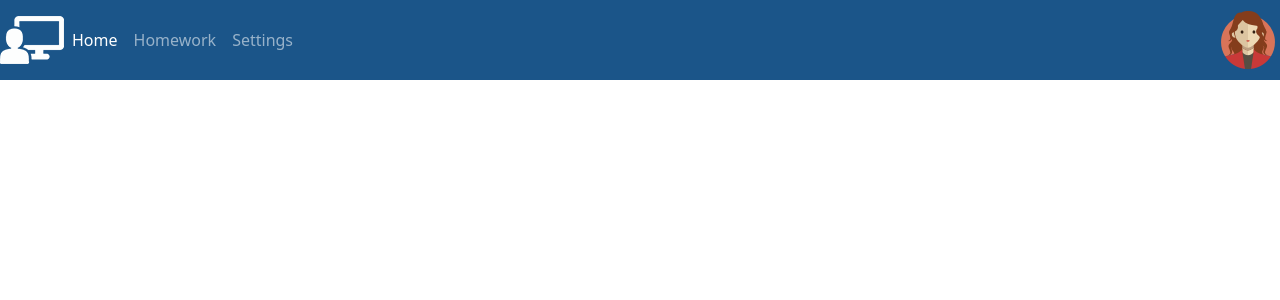
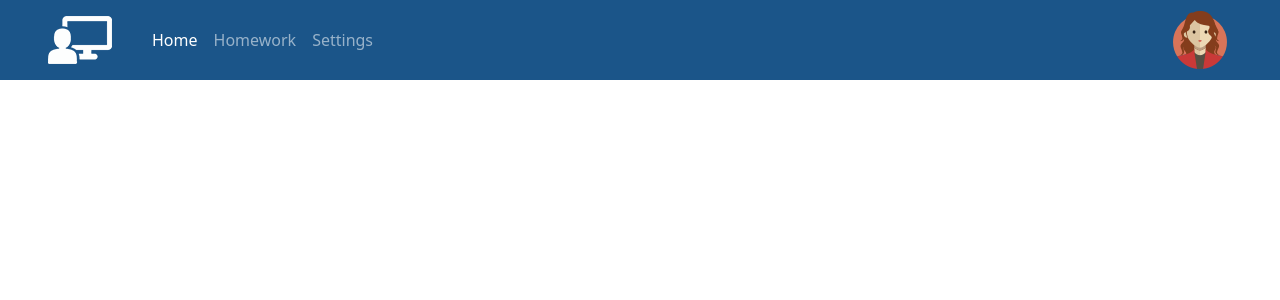
Before and after one commit to macedon-ps/Programs_repository, a PHP site: page /studentDiary.html in a window 1280 px wide. Shown: the top 300 px of the page. Run offline with PHP 8.4, Linux system fonts and the light colour scheme.

Commit message:
add paddings

```diff
--- a/HTML/Homework/HW_6/CSS/studentDiary.css
+++ b/HTML/Homework/HW_6/CSS/studentDiary.css
@@ -1,3 +1,6 @@
+.navbar-nav{
+    padding-left: 2rem;
+}
 .bg-blue{
     background: #1b5589;
 }
--- a/HTML/Homework/HW_6/studentDiary.html
+++ b/HTML/Homework/HW_6/studentDiary.html
@@ -66,7 +66,7 @@
     <!-- navbar -->
     <!-- Логотип, меню, иконка -->
 
-    <nav class="navbar navbar-expand-lg navbar-dark bg-blue">
+    <nav class="navbar navbar-expand-lg navbar-dark bg-blue px-5">
         <form class="d-flex">
             <img src="Images/user-pc-white64.png" class="card-img-top" alt="...">
         </form>
```
